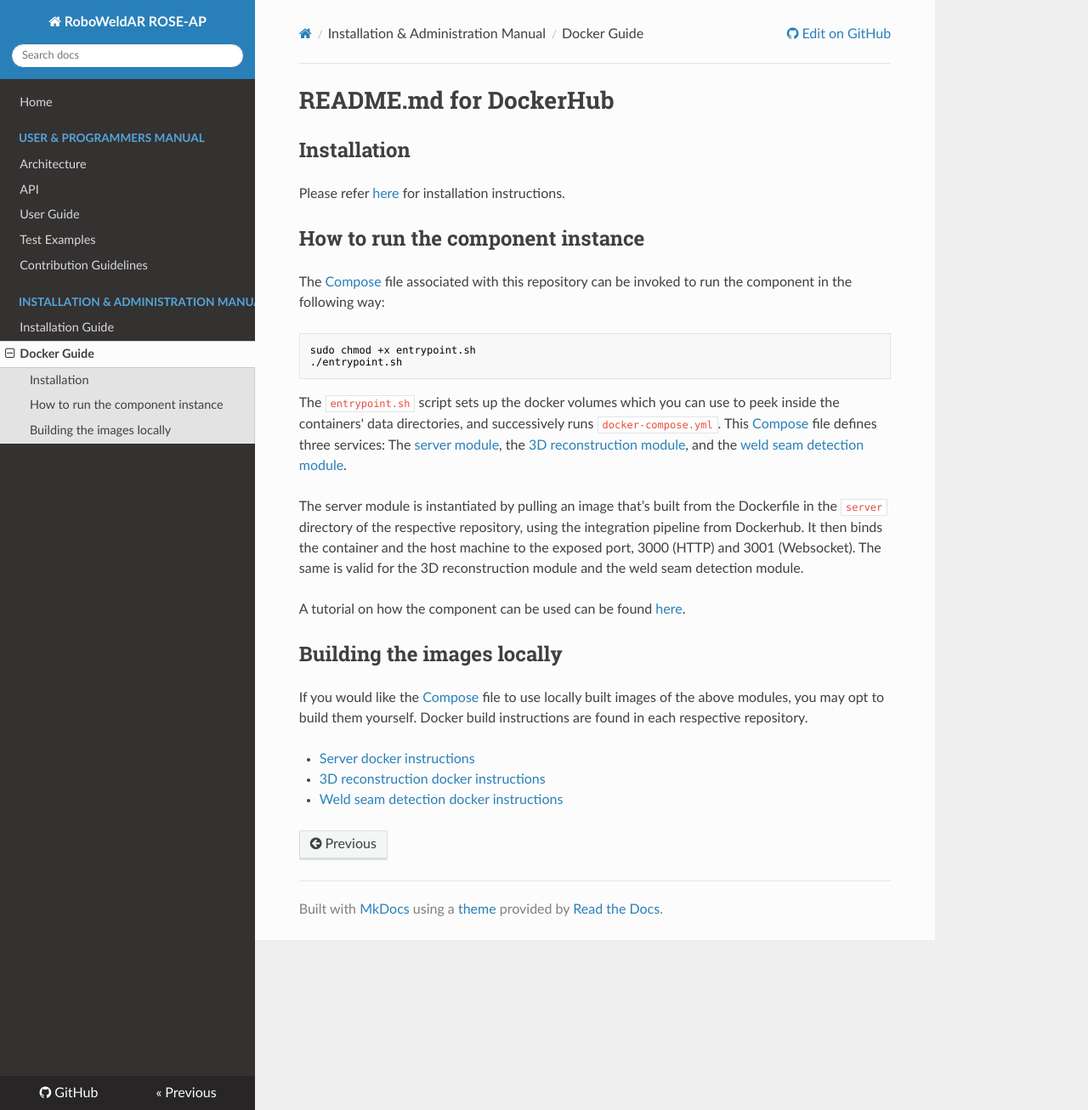
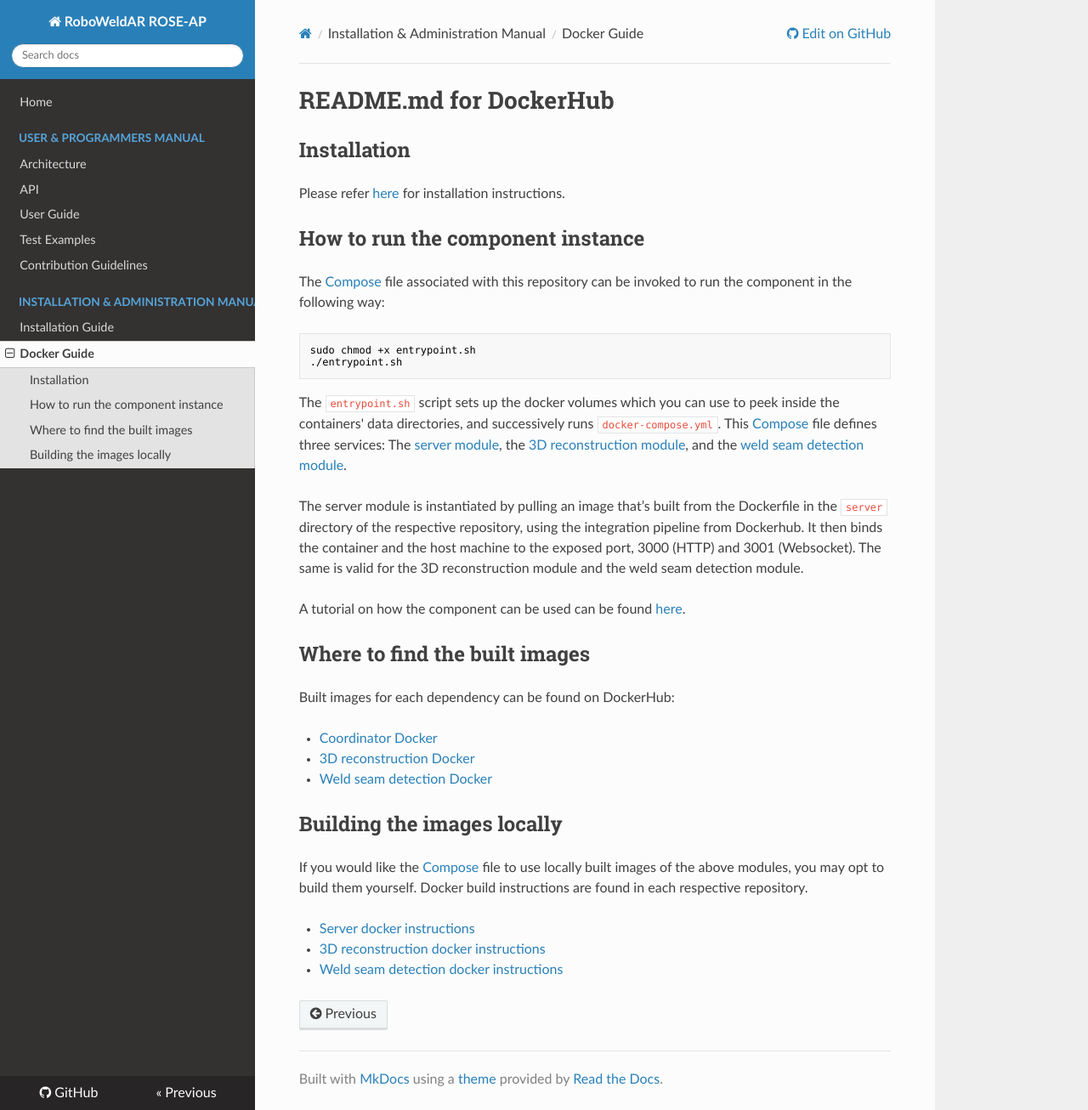
Before and after one commit to ikh-innovation/roboweldar-rose-ap, an MkDocs documentation site: the page built from docs/docker_guide.md, in a window 1280 px wide and 1306 px high. Shown: the whole window at 85% size. Built offline with MkDocs 1.6.1, drawn with Linux system fonts in a browser that asks for light colours; nearby versions of some CDN libraries.

Commit message:
provide links to built images on DockerHub

```diff
--- a/docs/docker_guide.md
+++ b/docs/docker_guide.md
@@ -21,6 +21,14 @@ The same is valid for the 3D reconstruction module and the weld seam detection m
 
 A tutorial on how the component can be used can be found [here](https://github.com/ikh-innovation/roboweldar-rose-ap/blob/main/docs/usermanual.md).
 
+## Where to find the built images
+
+Built images for each dependency can be found on DockerHub:
+
+- [Coordinator Docker](https://hub.docker.com/r/roboweldar/roboweldar-coordinator)
+- [3D reconstruction Docker](https://hub.docker.com/r/roboweldar/roboweldar-3d-reconstruction)
+- [Weld seam detection Docker](https://hub.docker.com/r/roboweldar/roboweldar-weld-seam-detection)
+
 ## Building the images locally
 
 If you would like the [Compose](docker-compose.yml) file to use locally built images of the above modules, you may opt to build them yourself. Docker build instructions are found in each respective repository.
```
Also changed, not shown: docs/README.md (+3 -0 lines).
